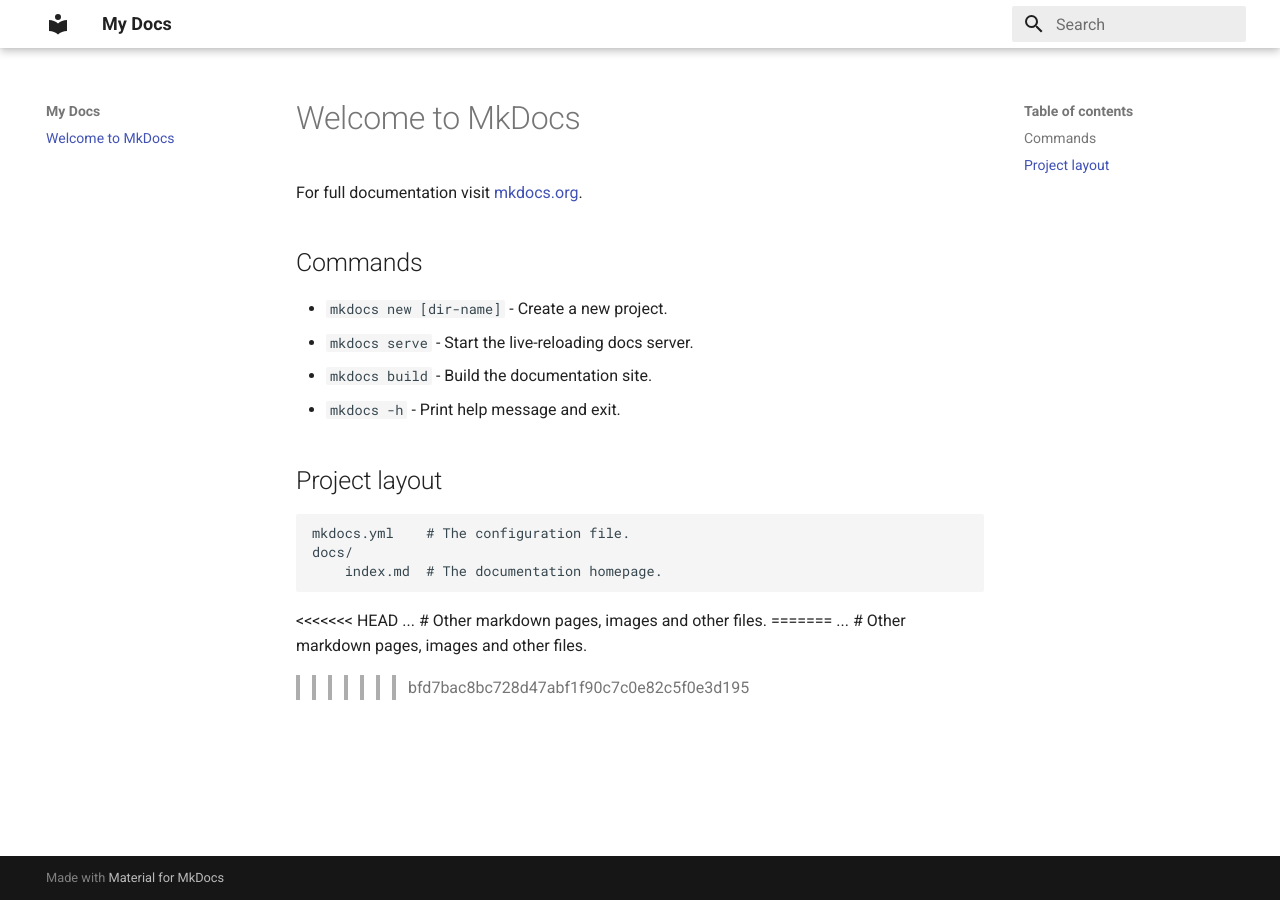
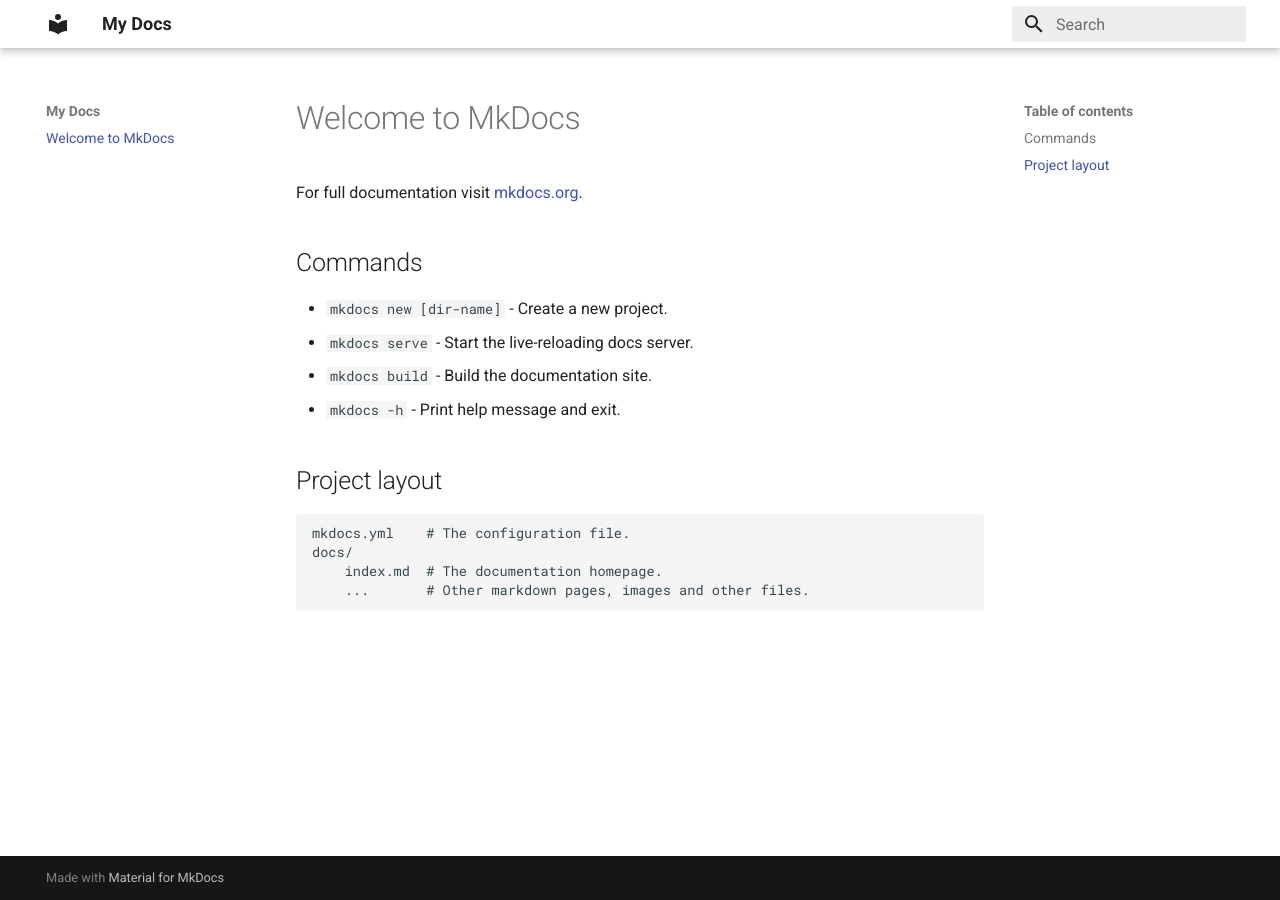
Before and after one commit to HEKUCHAN/VTA-Book, an MkDocs documentation site: the page built from docs/index.md, in a window 1280 px wide. Built offline with MkDocs 1.6.1 and Material for MkDocs 9.7.7, drawn with Linux system fonts in a browser that asks for light colours.

Commit message:
fix conf

```diff
--- a/docs/index.md
+++ b/docs/index.md
@@ -14,8 +14,4 @@
     mkdocs.yml    # The configuration file.
     docs/
         index.md  # The documentation homepage.
-<<<<<<< HEAD
         ...       # Other markdown pages, images and other files.
-=======
-        ...       # Other markdown pages, images and other files.
->>>>>>> bfd7bac8bc728d47abf1f90c7c0e82c5f0e3d195
```
